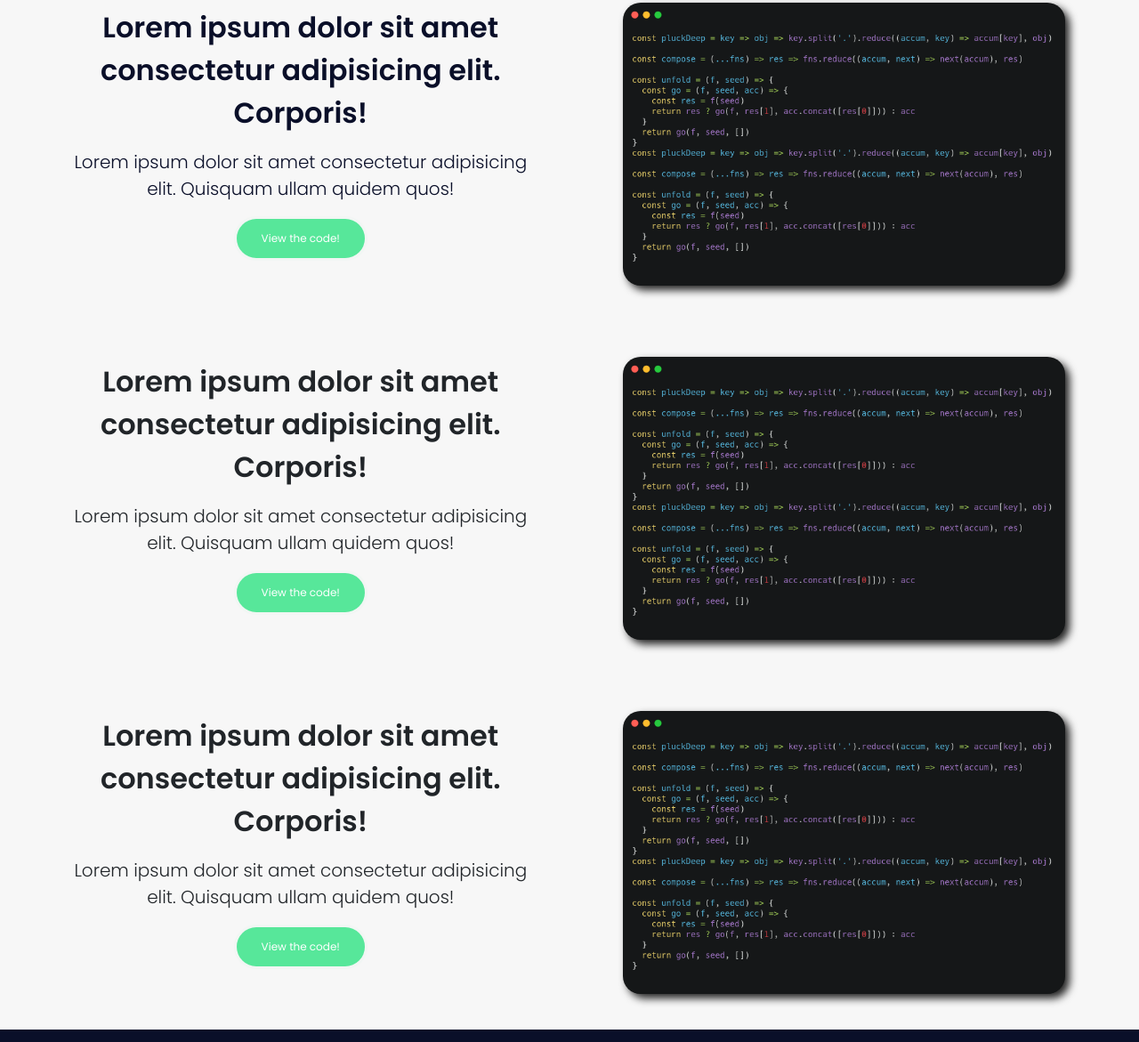
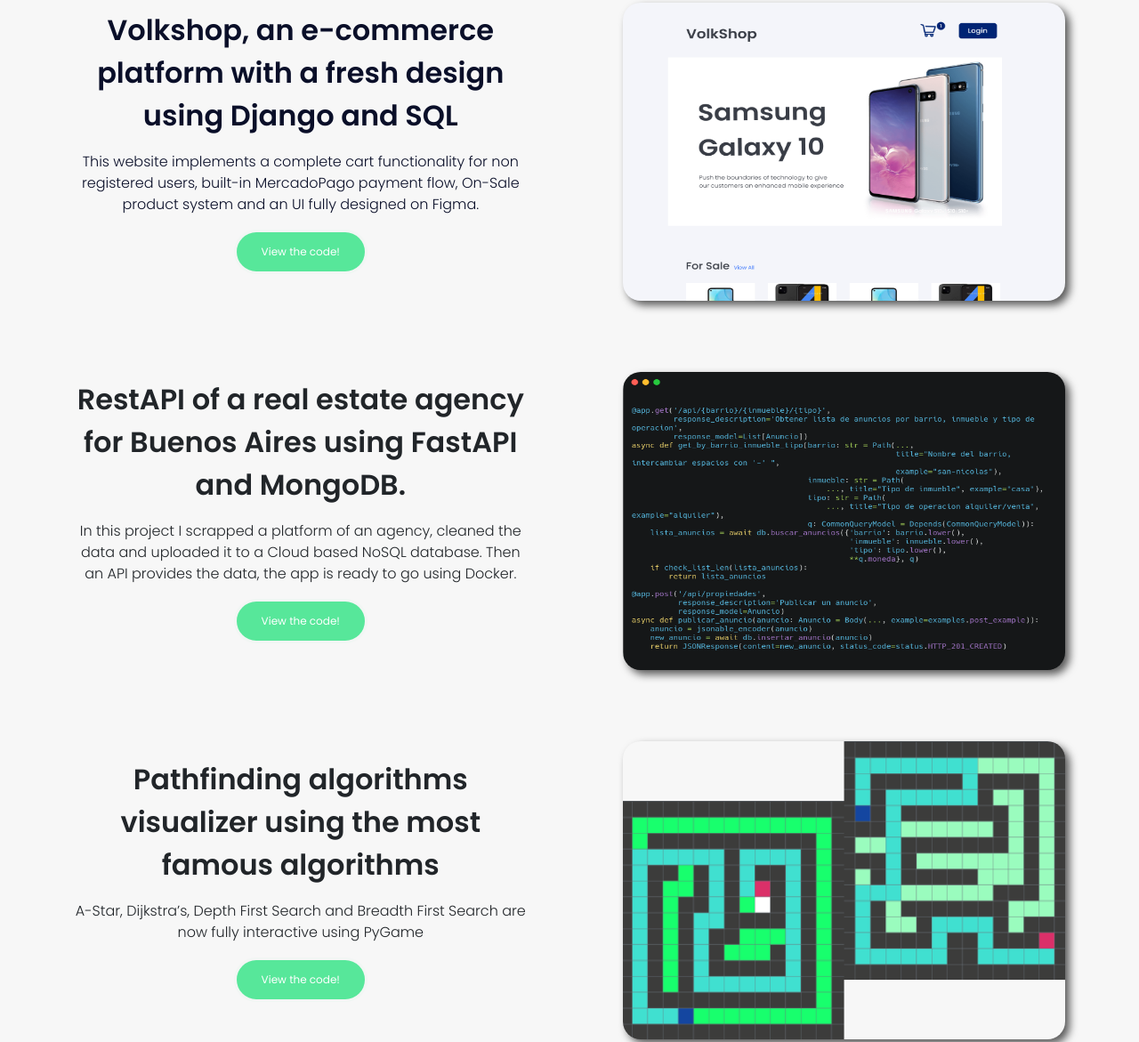
Before and after one commit to MarianoZalazar/marianozalazar.github.io, a plain HTML site: page index.html in a window 1280 px wide. Shown: the part 1296-2467 px from the top of the page at 89% size. Drawn offline with nearby package versions, Linux system fonts and the light colour scheme.

Commit message:
Adding projects to portfolio

```diff
--- a/index.html
+++ b/index.html
@@ -42,7 +42,7 @@
         <div class="row justify-content-evenly about-me" id="about-me">
             <div class="col-xs-8 col-sm-8 col-md-6 col-lg-4 ps-lg-5 align-self-center one">
                 <span class="blue">About <span class="sub-color">me</span></span>
-                <p class="about-text blue">I am Mariano Zalazar, a Python developer in constant growth. I enjoy collaborating with other using my teamwork skills and working to get the best product possible. Organized person, problem solver with high attention to detail. Great knowledge of programming logic, data structures and always integrating the finest pythonic code on the cards. Practical skills for processing, analyzing and presenting data in a clear way. Currently working on multiple own projects learning different technologies, keep scrolling to see them &#129299;.</p>
+                <p class="about-text blue">I am Mariano Zalazar, a young Python developer in constant growth. I enjoy collaborating with other using my teamwork skills and working to get the best product possible. Organized person and problem solver with high attention to detail. Great knowledge of programming logic, data structures and always integrating the finest pythonic code on the cards. Practical skills for processing, analyzing and presenting data in a clear way. Currently working on multiple projects learning different technologies, keep scrolling to see them &#129299;.</p>
             </div>
             <div class="col-xs-8 col-sm-8 col-md-6 col-lg-4 align-self-center two">
                 <img src="static/images/skills.svg" alt="Skills" class="skills img-fluid">
@@ -55,36 +55,36 @@
         <!-- FastAPI -->
         <div class="row justify-content-evenly project" id="project">
           <div class="col-sm-12 col-md-10 col-lg-5 pb-4 align-self-center one">
-              <p class="project-desc blue">Lorem ipsum dolor sit amet consectetur adipisicing elit. Corporis!</p>
-              <p class="project-desc-plus blue">Lorem ipsum dolor sit amet consectetur adipisicing elit. Quisquam ullam quidem quos!</p>
-              <a href="https://github.com/MarianoZalazar/inmobiliaria-fastapi"><button class="repo-btn">View the code!</button></a>
+              <p class="project-desc blue">Volkshop, an e-commerce platform with a fresh design using Django and SQL</p>
+              <p class="project-desc-plus blue">This website implements a complete cart functionality for non registered users, built-in MercadoPago payment flow, On-Sale product system and an UI fully designed on Figma.</p>
+              <a href="https://github.com/MarianoZalazar/django-ecommerce" target="_blank"><button class="repo-btn">View the code!</button></a>
           </div>
           <div class="col-sm-12 col-md-10 col-lg-5 ps-4 align-self-center two">
-              <img src="static/projects/proj.png" alt="project" class="img-fluid">
+              <img src="static/images/volkshop.png" alt="project" class="img-fluid">
           </div>
         </div>
 
         <!-- Pathfinding Algorithms -->
         <div class="row justify-content-evenly project" id="project">
           <div class="col-sm-12 col-md-10 col-lg-5 pb-4 align-self-center one">
-              <p class="project-desc">Lorem ipsum dolor sit amet consectetur adipisicing elit. Corporis!</p>
-              <p class="project-desc-plus">Lorem ipsum dolor sit amet consectetur adipisicing elit. Quisquam ullam quidem quos!</p>
-              <a href="https://github.com/MarianoZalazar/Pathfinding"><button class="repo-btn">View the code!</button></a>
+              <p class="project-desc">RestAPI of a real estate agency for Buenos Aires using FastAPI and MongoDB.</p>
+              <p class="project-desc-plus">In this project I scrapped a platform of an agency, cleaned the data and uploaded it to a Cloud based NoSQL database. Then an API provides the data, the app is ready to go using Docker.</p>
+              <a href="https://github.com/MarianoZalazar/inmobiliaria-fastapi" target="_blank"><button class="repo-btn">View the code!</button></a>
           </div>
           <div class="col-sm-12 col-md-10 col-lg-5 ps-4 align-self-center two">
-              <img src="static/projects/proj.png" alt="project" class="img-fluid">
+              <img src="static/images/fastapi.png" alt="project" class="img-fluid">
           </div>
         </div>
 
 
         <div class="row justify-content-evenly project" id="project">
           <div class="col-sm-12 col-md-10 col-lg-5 pb-4 align-self-center one">
-              <p class="project-desc">Lorem ipsum dolor sit amet consectetur adipisicing elit. Corporis!</p>
-              <p class="project-desc-plus">Lorem ipsum dolor sit amet consectetur adipisicing elit. Quisquam ullam quidem quos!</p>
-              <a href="https://github.com/MarianoZalazar/Flask-API"><button class="repo-btn">View the code!</button></a>
+              <p class="project-desc">Pathfinding algorithms visualizer using the most famous algorithms</p>
+              <p class="project-desc-plus">A-Star, Dijkstra’s, Depth First Search and Breadth First Search are now fully interactive using PyGame</p>
+              <a href="https://github.com/MarianoZalazar/Pathfinding" target="_blank"><button class="repo-btn">View the code!</button></a>
           </div>
           <div class="col-sm-12 col-md-10 col-lg-5 ps-4 align-self-center two">
-              <img src="static/projects/proj.png" alt="project" class="img-fluid">
+              <img src="static/images/algorithms.png" alt="project" class="img-fluid">
           </div>
         </div>
 
--- a/static/css/main.scss
+++ b/static/css/main.scss
@@ -71,6 +71,7 @@
     }
 
     .about-text {
+      font-weight: 300;
       width: 90%;
       text-align: justify;
     }
@@ -92,7 +93,7 @@
       font-weight: 600;
     }
     .project-desc-plus {
-      font-size: 20px;
+      font-size: 16px;
       font-weight: 300;
     }
 
@@ -121,9 +122,11 @@
   }
   .two {
     img {
-      -webkit-filter: drop-shadow(5px 5px 5px #222222);
-      filter: drop-shadow(5px 5px 5px #222222);
+      -webkit-filter: drop-shadow(5px 5px 5px #585858);
+      filter: drop-shadow(5px 5px 5px #585858);
       border-radius: 20px;
+      height: 335px;
+      width: 500px;
     }
   }
 }
```
Also changed, not shown: static/css/main.css, static/images/algorithms.png (added), static/images/fastapi.png (added), static/images/volkshop.png (added), static/projects/proj.png (deleted), 1 other file.
